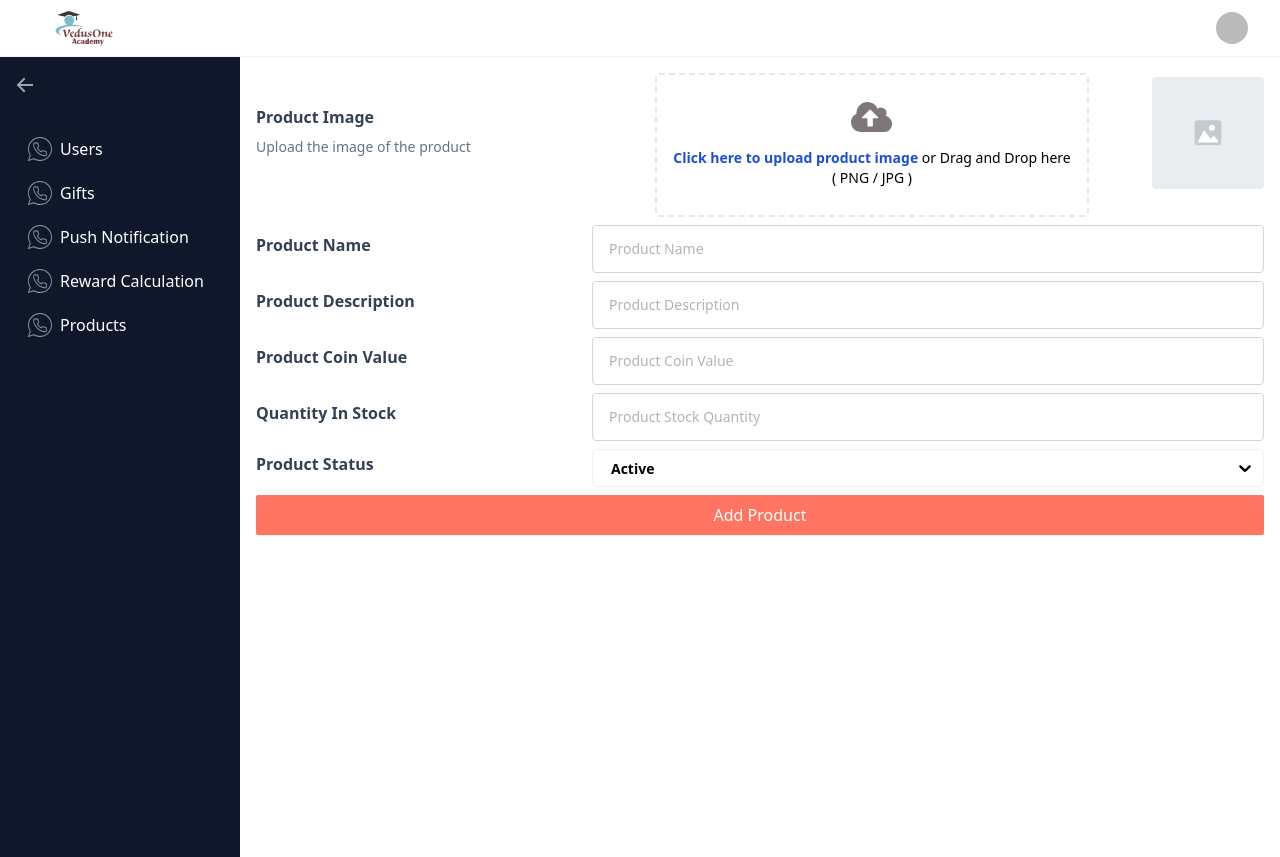
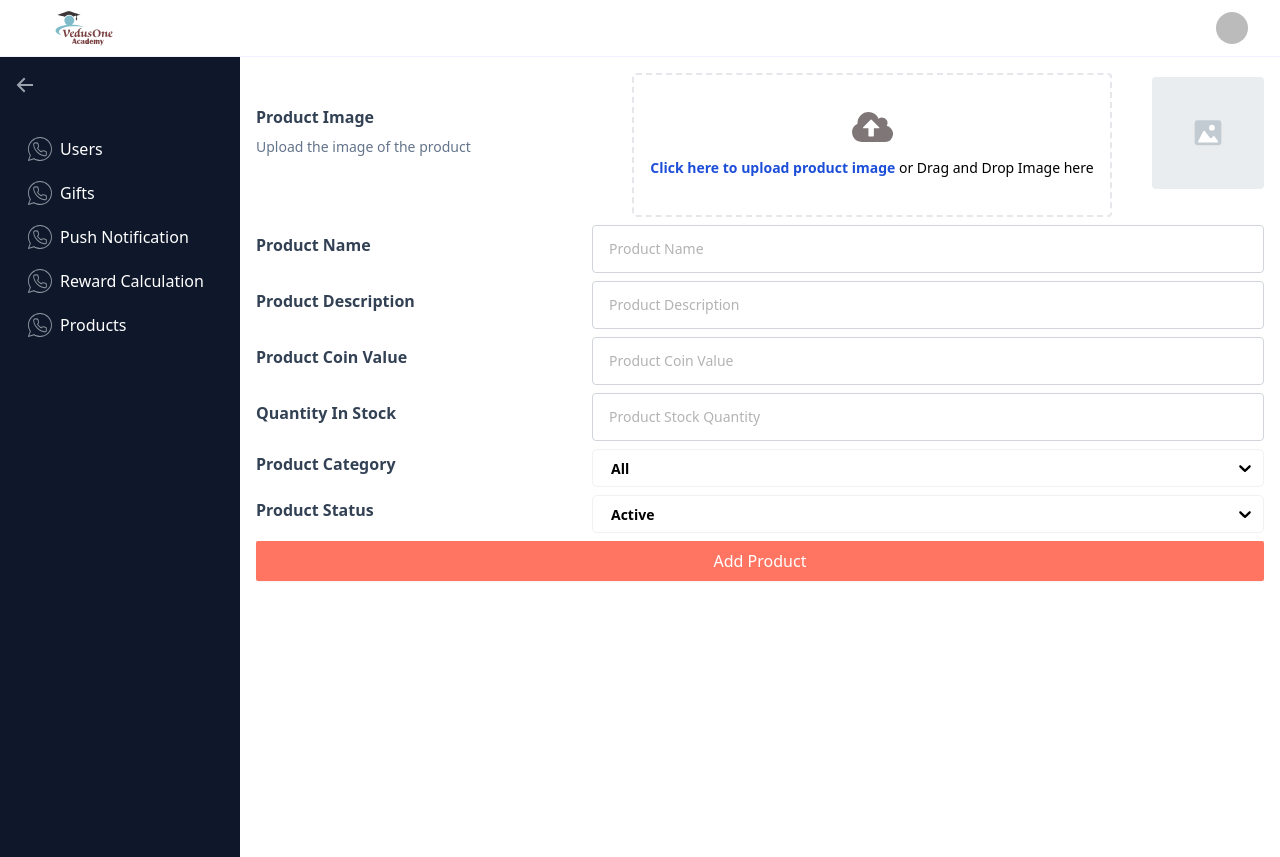
Before and after one commit to rajneesh-anand/pvz_client, a Next.js app: page /products/create in a window 1280 px wide. Built offline with nearby package versions, Linux system fonts and the light colour scheme; no server answers; sample sign-in values are in the browser's storage.

Commit message:
category

```diff
--- a/src/components/product/create-product.jsx
+++ b/src/components/product/create-product.jsx
@@ -7,13 +7,14 @@ import Alert from "@components/ui/alert";
 import Input from "@components/ui/form/input";
 import Select from "@components/ui/form/select/select";
 import { useForm } from "react-hook-form";
-import { productStatusOptions } from "@data/constant";
+import { productStatusOptions, productCategoryOptions } from "@data/constant";
 
 export default function AddProductForm() {
   const [error, setError] = useState(null);
   const [message, setMessage] = useState("");
   const [productImage, setProductImage] = useState(null);
   const [status, setStatus] = useState(productStatusOptions[0]);
+  const [category, setCategory] = useState(productCategoryOptions[0]);
 
   const {
     register,
@@ -37,6 +38,7 @@ export default function AddProductForm() {
         })
       );
       formData.append("status", JSON.stringify(status));
+      formData.append("category", JSON.stringify(category));
 
       const res = await fetch(
         `${process.env.NEXT_PUBLIC_NODE_API_SERVER}/product/create`,
@@ -83,7 +85,7 @@ export default function AddProductForm() {
                   <span className="font-semibold text-blue-700">
                     Click here to upload product image
                   </span>{" "}
-                  or Drag and Drop here <br /> <span>( PNG / JPG ) </span>
+                  or Drag and Drop Image here
                 </p>
               </div>
             </section>
@@ -174,6 +176,18 @@ export default function AddProductForm() {
         </div>
         <div className="mb-2 flex flex-col md:flex-row justify-between items-center">
           <p className="text-slate-700 font-semibold sm:pr-4 md:pr-5 w-full px-0 pb-2 sm:w-4/12  md:w-1/3">
+            Product Category
+          </p>
+          <Select
+            className="md:w-2/3"
+            defaultValue={category}
+            options={productCategoryOptions}
+            isSearchable={false}
+            onChange={(value) => setCategory(value)}
+          />
+        </div>
+        <div className="mb-2 flex flex-col md:flex-row justify-between items-center">
+          <p className="text-slate-700 font-semibold sm:pr-4 md:pr-5 w-full px-0 pb-2 sm:w-4/12  md:w-1/3">
             Product Status
           </p>
           <Select
--- a/src/components/product/edit-product.jsx
+++ b/src/components/product/edit-product.jsx
@@ -7,13 +7,14 @@ import Alert from "@components/ui/alert";
 import Input from "@components/ui/form/input";
 import Select from "@components/ui/form/select/select";
 import { useForm } from "react-hook-form";
-import { productStatusOptions } from "@data/constant";
+import { productStatusOptions, productCategoryOptions } from "@data/constant";
 
 export default function EditProductForm({ data }) {
   const [error, setError] = useState(null);
   const [message, setMessage] = useState("");
   const [productImage, setProductImage] = useState(null);
   const [status, setStatus] = useState(JSON.parse(data.status));
+  const [category, setCategory] = useState(JSON.parse(data.category));
 
   const {
     register,
@@ -44,6 +45,7 @@ export default function EditProductForm({ data }) {
         })
       );
       formData.append("status", JSON.stringify(status));
+      formData.append("category", JSON.stringify(category));
       const res = await fetch(
         `${process.env.NEXT_PUBLIC_NODE_API_SERVER}/product/edit/${data.id}`,
         {
@@ -178,6 +180,19 @@ export default function EditProductForm({ data }) {
 
         <div className="mb-2 flex flex-col md:flex-row justify-between items-center">
           <p className="text-slate-700 font-semibold sm:pr-4 md:pr-5 w-full px-0 pb-2 sm:w-4/12  md:w-1/3">
+            Product Category
+          </p>
+          <Select
+            className="md:w-2/3"
+            defaultValue={category}
+            options={productCategoryOptions}
+            isSearchable={false}
+            onChange={(value) => setCategory(value)}
+          />
+        </div>
+
+        <div className="mb-2 flex flex-col md:flex-row justify-between items-center">
+          <p className="text-slate-700 font-semibold sm:pr-4 md:pr-5 w-full px-0 pb-2 sm:w-4/12  md:w-1/3">
             Product Status
           </p>
           <Select
--- a/src/data/constant.js
+++ b/src/data/constant.js
@@ -15,5 +15,24 @@ export const productStatusOptions = [
   },
 ];
 
+export const productCategoryOptions = [
+  {
+    label: "All",
+    value: "All",
+  },
+  {
+    label: "Toys",
+    value: "Toys",
+  },
+  {
+    label: "Beauty & Fashion",
+    value: "Beauty & Fashion",
+  },
+  {
+    label: "Electronics & Electrical",
+    value: "Electronics & Electrical",
+  },
+];
+
 export const ACCEPTED_FILE_TYPES =
   "image/*,application/pdf,application/zip,application/vnd.rar,application/epub+zip,.psd";
```
